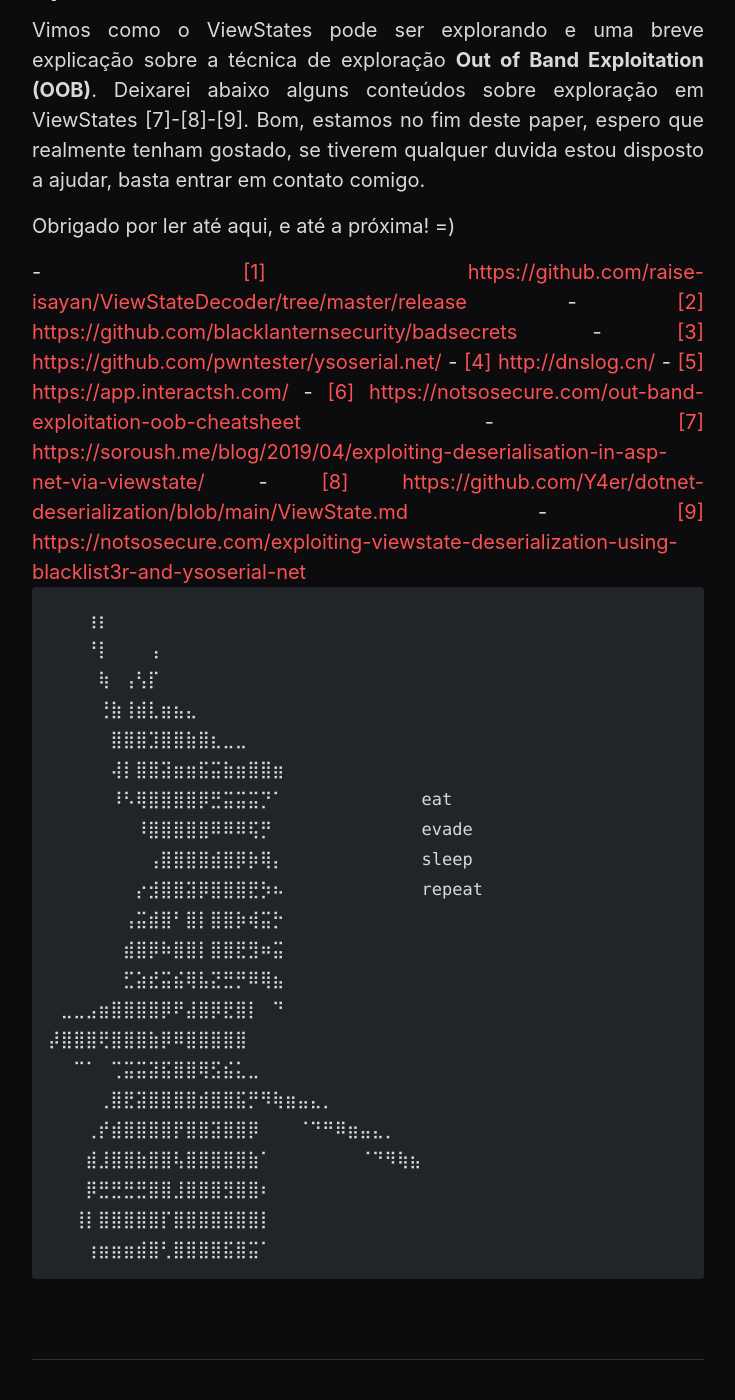
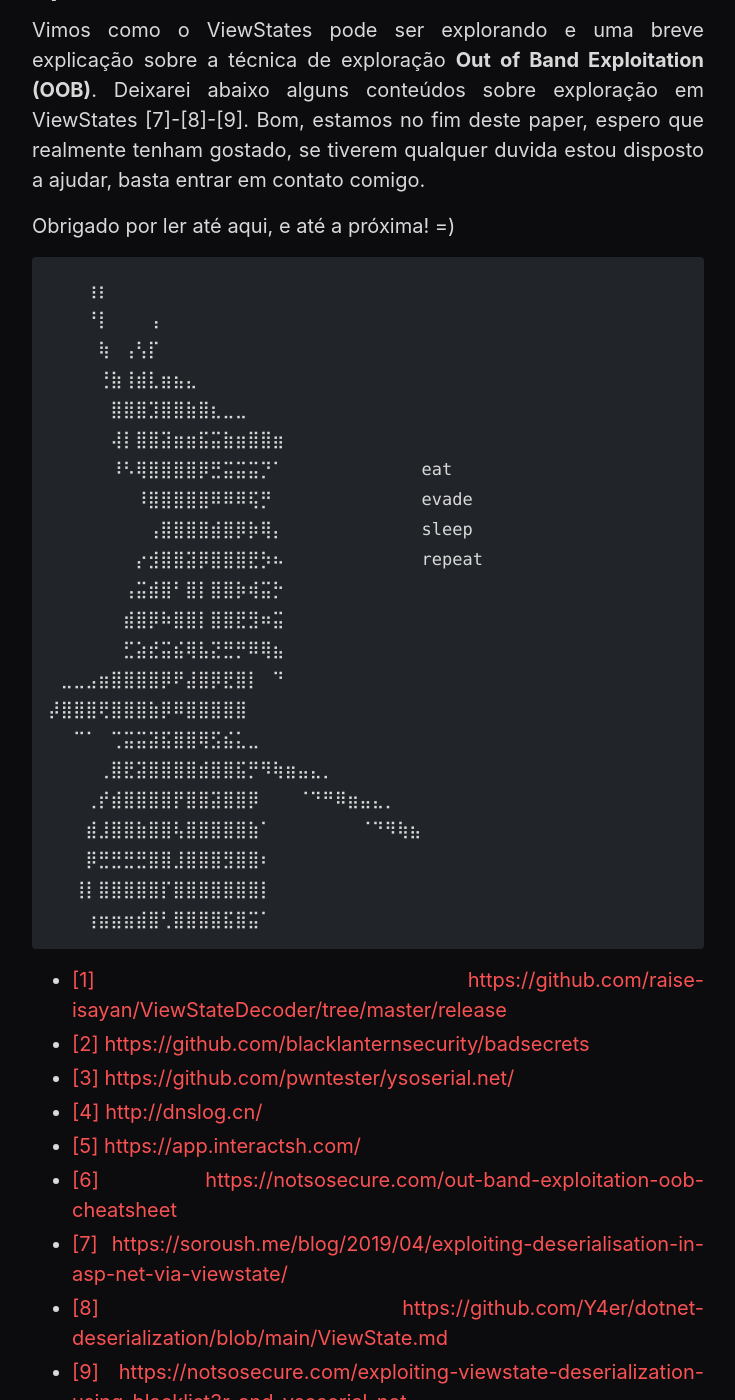
Before and after one commit to inferigang/inferigang.github.io, a Jekyll site: the page built from _posts/2023-08-03-viewstate-deserialization-to-rce.md, in a window 1280 px wide and 1400 px high, scrolled down 6660 px. Shown: the whole window, without its empty margins (272-1007 px from the left). Built offline with Jekyll 4.4.1, drawn with Linux system fonts in a browser that asks for light colours; the table of contents is made by our own code; some of the changed text lies outside the part shown.

Commit message:
Update 2023-08-03-viewstate-deserialization-to-rce.md

````diff
--- a/_posts/2023-08-03-viewstate-deserialization-to-rce.md
+++ b/_posts/2023-08-03-viewstate-deserialization-to-rce.md
@@ -61,7 +61,7 @@ Estava realizando um pentest para um amigo em um ambiente, e acabo me deparando
 <img src="/assets/img/Pasted image 20230802113354.png">
 <img src="/assets/img/Pasted image 20230802113553.png">
 
-Após isso utilizei o a extensão "ViewStateDecoder"[1], que pode ser utilizado no BurpSuite. Após a instalação da extensão peguei o valor do viewstate que estava no website e fiz um decode, e assim percebendo que conseguimos decodar e que o MAC não esta habilitado. o que dificultaria o processo.
+Após isso utilizei a extensão "ViewStateDecoder"[1], que pode ser utilizado no BurpSuite. Após a instalação da extensão peguei o valor do viewstate que estava no website e fiz um decode, e assim percebendo que conseguimos decodar e que o MAC não esta habilitado. o que dificultaria o processo.
 
 <img src="/assets/img/Pasted image 20230802185338.png">
 
@@ -129,18 +129,6 @@ Vimos como o ViewStates pode ser explorando e uma breve explicação sobre a té
 
 Obrigado por ler até aqui, e até a próxima! =)
 
-<div clstyle="text-align: initial; text-justify: initial;">
-- <a href="https://github.com/raise-isayan/ViewStateDecoder/tree/master/release">[1] https://github.com/raise-isayan/ViewStateDecoder/tree/master/release</a>
-- <a href="https://github.com/blacklanternsecurity/badsecrets">[2] https://github.com/blacklanternsecurity/badsecrets</a>
-- <a href="https://github.com/pwntester/ysoserial.net/">[3] https://github.com/pwntester/ysoserial.net/</a>
-- <a href="http://dnslog.cn/">[4] http://dnslog.cn/</a>
-- <a href="https://app.interactsh.com/">[5] https://app.interactsh.com/</a>
-- <a href="https://notsosecure.com/out-band-exploitation-oob-cheatsheet">[6] https://notsosecure.com/out-band-exploitation-oob-cheatsheet</a>
-- <a href="https://soroush.me/blog/2019/04/exploiting-deserialisation-in-asp-net-via-viewstate/">[7] https://soroush.me/blog/2019/04/exploiting-deserialisation-in-asp-net-via-viewstate/</a>
-- <a href="https://github.com/Y4er/dotnet-deserialization/blob/main/ViewState.md">[8] https://github.com/Y4er/dotnet-deserialization/blob/main/ViewState.md</a>
-- <a href="https://notsosecure.com/exploiting-viewstate-deserialization-using-blacklist3r-and-ysoserial-net">[9] https://notsosecure.com/exploiting-viewstate-deserialization-using-blacklist3r-and-ysoserial-net</a>
-</div>
-
 ```
 ⠀⠀⠀⢰⡆⠀⠀⠀⠀⠀⠀⠀⠀⠀⠀⠀⠀⠀⠀⠀⠀⠀⠀⠀⠀⠀⠀⠀⠀⠀
 ⠀⠀⠀⠘⡇⠀⠀⠀⢠⠀⠀⠀⠀⠀⠀⠀⠀⠀⠀⠀⠀⠀⠀⠀⠀⠀⠀⠀⠀⠀
````
Also changed, not shown: other parts of _posts/2023-08-03-viewstate-deserialization-to-rce.md (+10 -0 lines).
